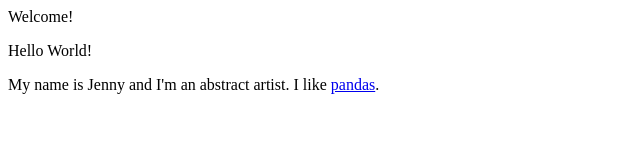
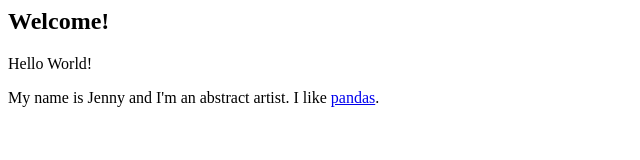
Before and after one commit to jennyorigami000/csptestSp2019, a plain HTML site: page index.html in a window 1280 px wide. Shown: the whole page, without its empty margins (0-640 px from the left). Drawn offline with Linux system fonts and the light colour scheme.

Commit message:
Update index.html

```diff
--- a/index.html
+++ b/index.html
@@ -1,7 +1,7 @@
 <html>
   <title>My Webpage</title>
   <body>
-    <hl>Welcome!</hl>
+    <h2>Welcome!</h2>
     <p>Hello World!
     <p>My name is Jenny and I'm an abstract artist. I like
       <a href="https://bit.ly/2M92WvA">pandas</a>.
```
